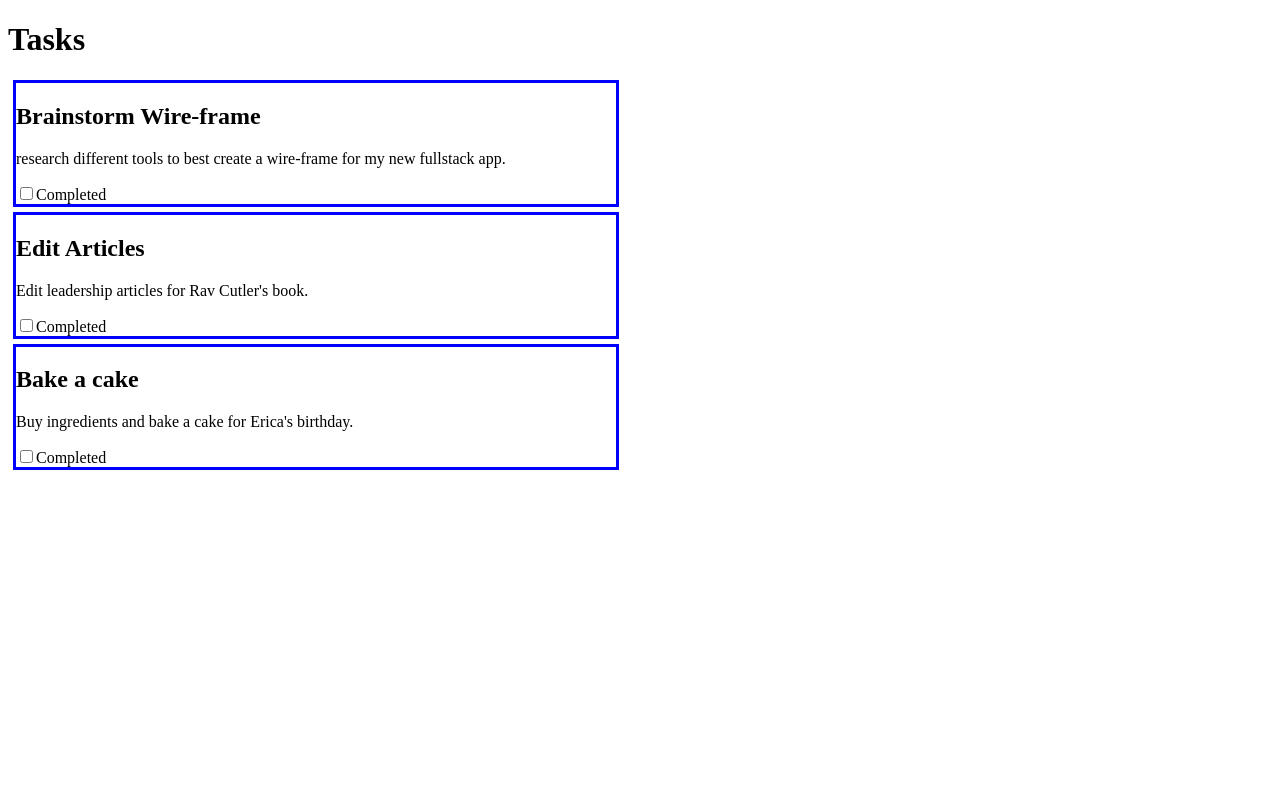
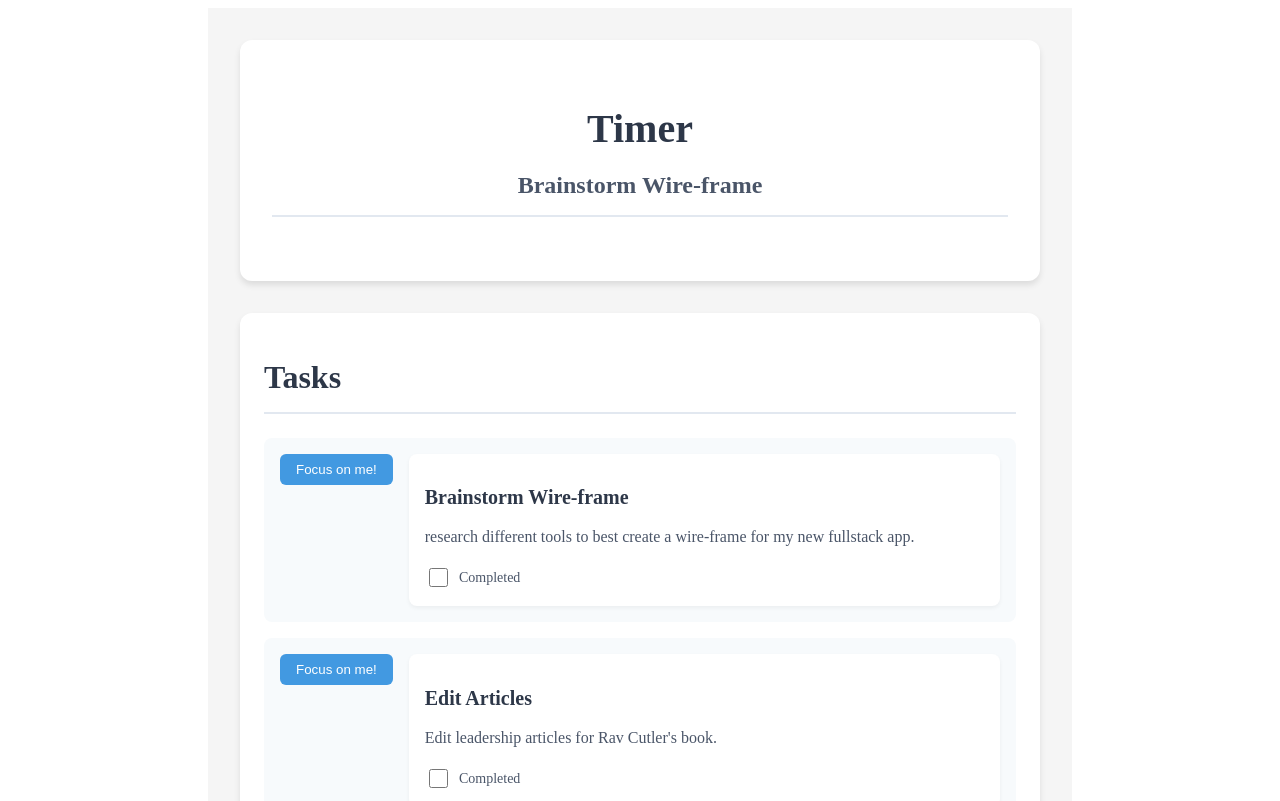
Before and after one commit to Alef5750/pomodoro-timer, a React (Vite) app: page / in a window 1280 px wide. Shown: the top 801 px of the page. Built offline with nearby package versions, Linux system fonts and the light colour scheme.

Commit message:
css modules

```diff
--- /dev/null
+++ b/src/App.module.css
@@ -0,0 +1,10 @@
+.container {
+  max-width: 800px;
+  margin: 0 auto;
+  padding: 2rem;
+  display: flex;
+  flex-direction: column;
+  gap: 2rem;
+  min-height: 100vh;
+  background-color: #f5f5f5;
+}
--- a/src/App.tsx
+++ b/src/App.tsx
@@ -1,10 +1,20 @@
-import TaskList from "./components/tasks/TaskList";
+import { useState } from "react";
+import Timer from "./components/timer/Timer";
+import TaskList from "./components/tasks/task-list/TaskList";
+import { ITask } from "./types/types";
+import { tasks } from "./data";
+import styles from "./App.module.css";
 
 function App() {
+  const [currentTask, setCurrentTask] = useState<ITask>(tasks[0]);
+
+  const selectTask = (task: ITask) => setCurrentTask(task);
+
   return (
-    <>
-      <TaskList />
-    </>
+    <div className={styles.container}>
+      <Timer taskTitle={currentTask.title} />
+      <TaskList selectTask={selectTask} />
+    </div>
   );
 }
 
--- a/src/components/tasks/TaskItem.tsx
+++ /dev/null
@@ -1,14 +0,0 @@
-import { ITask } from "../../types/types";
-
-const TaskItem = ({ task }: { task: ITask }) => {
-  return (
-    <div style={{ border: "3px solid blue", margin: "5px", width: "600px" }}>
-      <h2>{task.title}</h2>
-      <p>{task.body}</p>
-      <input type="checkbox" checked={task.isComplete} id="completed" />
-      <label htmlFor="completed">Completed</label>
-    </div>
-  );
-};
-
-export default TaskItem;
--- a/src/components/tasks/TaskList.tsx
+++ /dev/null
@@ -1,15 +0,0 @@
-import { tasks } from "../../data";
-import TaskItem from "./TaskItem";
-
-const TaskList = () => {
-  return (
-    <>
-      <h1>Tasks</h1>
-      {tasks.map((t) => (
-        <TaskItem task={t} />
-      ))}
-    </>
-  );
-};
-
-export default TaskList;
--- /dev/null
+++ b/src/components/tasks/task-item/TaskItem.tsx
@@ -0,0 +1,24 @@
+import { ITask } from "../../../types/types";
+import styles from "./task-item.module.css";
+
+const TaskItem = ({ task }: { task: ITask }) => {
+  return (
+    <div className={styles.taskItem}>
+      <h2 className={styles.taskTitle}>{task.title}</h2>
+      <p className={styles.taskBody}>{task.body}</p>
+      <div className={styles.checkboxContainer}>
+        <input
+          type="checkbox"
+          checked={task.isComplete}
+          id="completed"
+          className={styles.checkbox}
+        />
+        <label htmlFor="completed" className={styles.checkboxLabel}>
+          Completed
+        </label>
+      </div>
+    </div>
+  );
+};
+
+export default TaskItem;
--- /dev/null
+++ b/src/components/tasks/task-item/task-item.module.css
@@ -0,0 +1,39 @@
+.taskItem {
+  flex-grow: 1;
+  background-color: #ffffff;
+  padding: 1rem;
+  border-radius: 8px;
+  box-shadow: 0 2px 4px rgba(0, 0, 0, 0.05);
+}
+
+.taskTitle {
+  color: #2d3748;
+  font-size: 1.25rem;
+  margin-bottom: 0.5rem;
+}
+
+.taskBody {
+  color: #4a5568;
+  font-size: 1rem;
+  margin-bottom: 1rem;
+  line-height: 1.5;
+}
+
+.checkboxContainer {
+  display: flex;
+  align-items: center;
+  gap: 0.5rem;
+}
+
+.checkbox {
+  width: 1.2rem;
+  height: 1.2rem;
+  cursor: pointer;
+}
+
+.checkboxLabel {
+  color: #4a5568;
+  font-size: 0.875rem;
+  user-select: none;
+  cursor: pointer;
+}
--- /dev/null
+++ b/src/components/tasks/task-list/TaskList.tsx
@@ -0,0 +1,22 @@
+import { tasks } from "../../../data";
+import { ITask } from "../../../types/types";
+import TaskItem from "../task-item/TaskItem";
+import styles from "./task-list.module.css";
+
+const TaskList = ({ selectTask }: { selectTask: (task: ITask) => void }) => {
+  return (
+    <div className={styles.taskListContainer}>
+      <h1 className={styles.taskListHeading}>Tasks</h1>
+      {tasks.map((t) => (
+        <div className={styles.taskWrapper}>
+          <button className={styles.focusButton} onClick={() => selectTask(t)}>
+            Focus on me!
+          </button>
+          <TaskItem task={t} />
+        </div>
+      ))}
+    </div>
+  );
+};
+
+export default TaskList;
--- /dev/null
+++ b/src/components/tasks/task-list/task-list.module.css
@@ -0,0 +1,48 @@
+.taskListContainer {
+  background-color: #ffffff;
+  border-radius: 12px;
+  padding: 1.5rem;
+  box-shadow: 0 4px 6px rgba(0, 0, 0, 0.1);
+}
+
+.taskListHeading {
+  color: #2d3748;
+  font-size: 2rem;
+  margin-bottom: 1.5rem;
+  padding-bottom: 1rem;
+  border-bottom: 2px solid #e2e8f0;
+}
+
+.taskWrapper {
+  display: flex;
+  align-items: flex-start;
+  gap: 1rem;
+  margin-bottom: 1rem;
+  padding: 1rem;
+  border-radius: 8px;
+  background-color: #f7fafc;
+  transition: background-color 0.2s ease;
+}
+
+.taskWrapper:hover {
+  background-color: #edf2f7;
+}
+
+.focusButton {
+  padding: 0.5rem 1rem;
+  background-color: #4299e1;
+  color: white;
+  border: none;
+  border-radius: 6px;
+  cursor: pointer;
+  transition: background-color 0.2s ease;
+}
+
+.focusButton:hover {
+  background-color: #3182ce;
+}
+
+.focusButton:focus {
+  outline: none;
+  box-shadow: 0 0 0 3px rgba(66, 153, 225, 0.5);
+}
--- a/src/components/timer/Timer.tsx
+++ b/src/components/timer/Timer.tsx
@@ -0,0 +1,12 @@
+import styles from "./Timer.module.css";
+
+const Timer = ({ taskTitle }: { taskTitle: string }) => {
+  return (
+    <section className={styles.timerSection}>
+      <h1 className={styles.timerHeading}>Timer</h1>
+      <h2 className={styles.taskTitle}>{taskTitle}</h2>
+    </section>
+  );
+};
+
+export default Timer;
--- /dev/null
+++ b/src/components/timer/timer.module.css
@@ -0,0 +1,21 @@
+.timerSection {
+  background-color: #ffffff;
+  border-radius: 12px;
+  padding: 2rem;
+  text-align: center;
+  box-shadow: 0 4px 6px rgba(0, 0, 0, 0.1);
+}
+
+.timerHeading {
+  color: #2d3748;
+  font-size: 2.5rem;
+  margin-bottom: 1rem;
+}
+
+.taskTitle {
+  color: #4a5568;
+  font-size: 1.5rem;
+  margin-bottom: 2rem;
+  padding-bottom: 1rem;
+  border-bottom: 2px solid #e2e8f0;
+}
```
